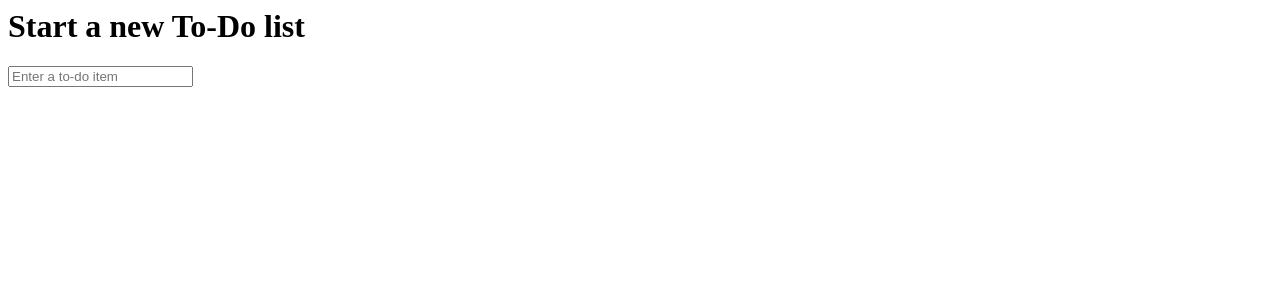
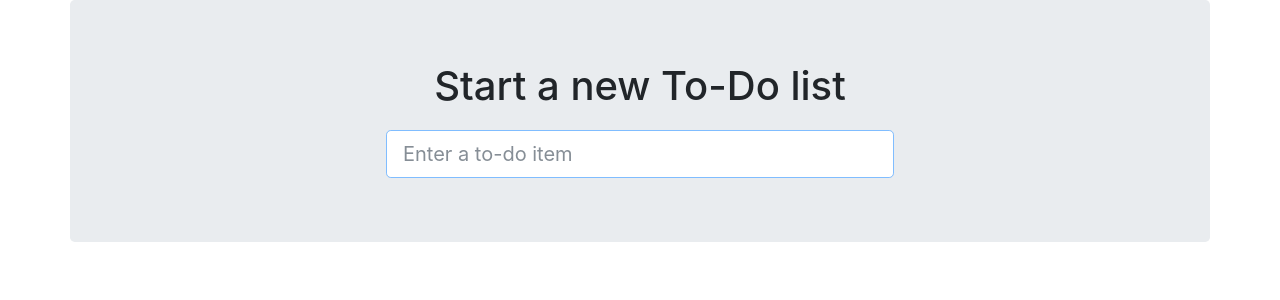
Before and after one commit to JaMata/tdd-goat, a Django app: page / in a window 1280 px wide. Shown: the top 300 px of the page. Run offline with Django 3.2, Linux system fonts and the light colour scheme; some libraries are stand-ins or nearby versions.

Commit message:
[TDD] Use Bootstrap 4 to improve layout

```diff
--- a/functional_tests/tests.py
+++ b/functional_tests/tests.py
@@ -1,4 +1,4 @@
-from django.test import LiveServerTestCase
+from django.contrib.staticfiles.testing import StaticLiveServerTestCase
 from selenium import webdriver
 from selenium.webdriver.common.keys import Keys
 from selenium.common.exceptions import WebDriverException
@@ -7,7 +7,7 @@ import time
 MAX_WAIT = 10
 
 
-class NewVisitorTest(LiveServerTestCase):
+class NewVisitorTest(StaticLiveServerTestCase):
 
 	def setUp(self):
 		self.browser = webdriver.Firefox()
--- /dev/null
+++ b/lists/static/base.css
@@ -0,0 +1,3 @@
+#id_new_item {
+	margin-top: 2ex;
+}
--- a/lists/templates/base.html
+++ b/lists/templates/base.html
@@ -1,15 +1,33 @@
-<html>
+<!DOCTYPE html>
+<html lang="en">
 	<head>
+		<meta charset="utf-8"></meta>
+		<meta name="viewport" content="width=device-width, initial-scale=1, shrink-to-fit=no">
 		<title>To-Do lists</title>
+		<link href="/static/bootstrap/css/bootstrap.min.css" rel="stylesheet">
+		<link href="/static/base.css" rel="stylesheet">
 	</head>
 
 	<body>
+		<div class="container">
+			<div class="row justify-content-center jumbotron">
+				<div class="col-lg-6 col-md-6">
+					<div class="text-center">
 						<h1>{% block header_text %}{% endblock %}</h1>
 						<form method="POST" action="{% block form_action %}{% endblock %}">
-			<input name="item_text" id="id_new_item" placeholder="Enter a to-do item" />
+							<input name="item_text" id="id_new_item" class="form-control form-control-lg"
+							type="text" placeholder="Enter a to-do item" autofocus="autofocus" required />
 							{% csrf_token %}
 						</form>
+					</div>
+				</div>
+			</div>
+			<div class="row justify-content-center">
+				<div class="col-lg-6 col-md-6">
 					{% block table %}
 					{% endblock %}
+				</div>
+			</div>
+		</div>
 	</body>
 </html>
--- a/lists/templates/list.html
+++ b/lists/templates/list.html
@@ -2,7 +2,7 @@
 {% block header_text %}Your To-Do list{% endblock %}
 {% block form_action %}/lists/{{ list.id }}/add_item{% endblock %}
 {% block table %}
-	<table id="id_list_table">
+	<table id="id_list_table" class="table">
 		{% for item in list.item_set.all %}
 			<tr><td>{{ forloop.counter }}: {{ item.text }}<td></tr>
 		{% endfor %}
```
Lines whose indentation alone changed are shown as unchanged.
